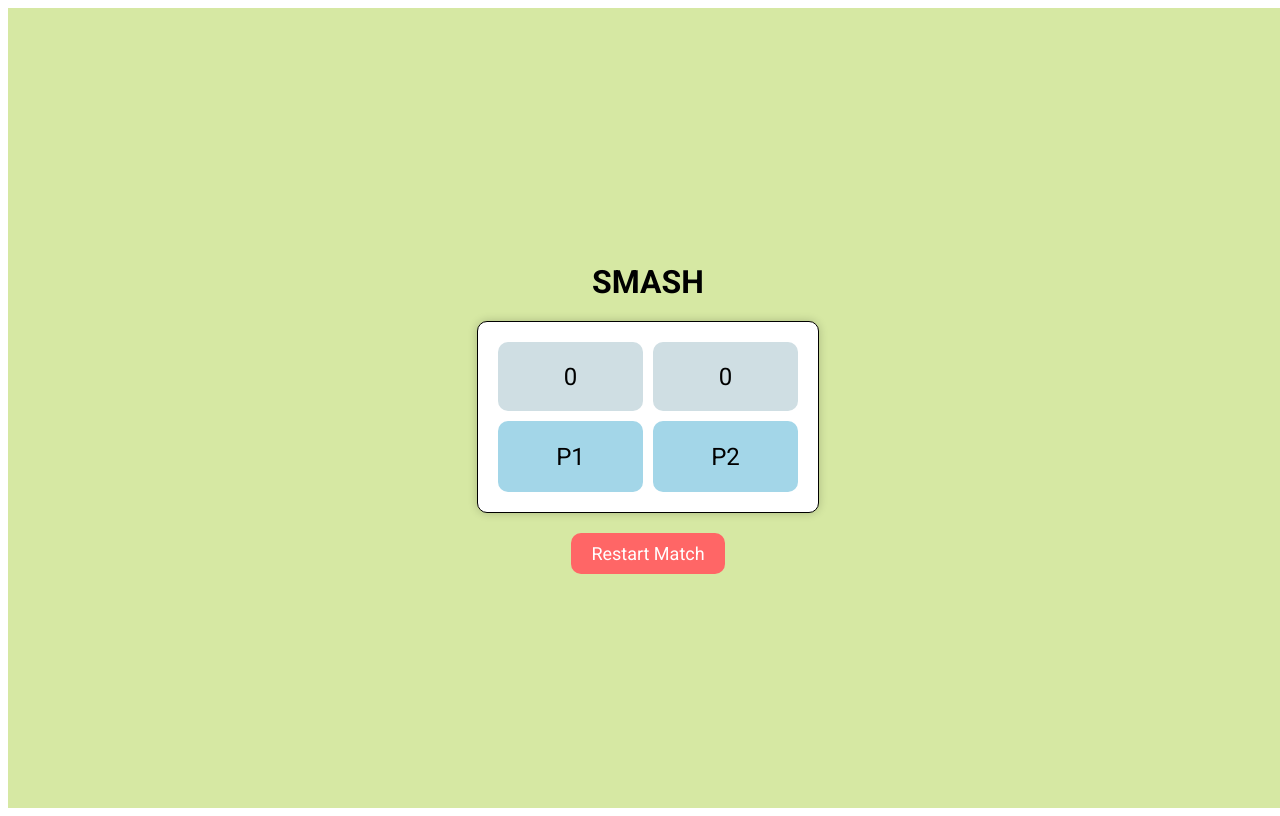
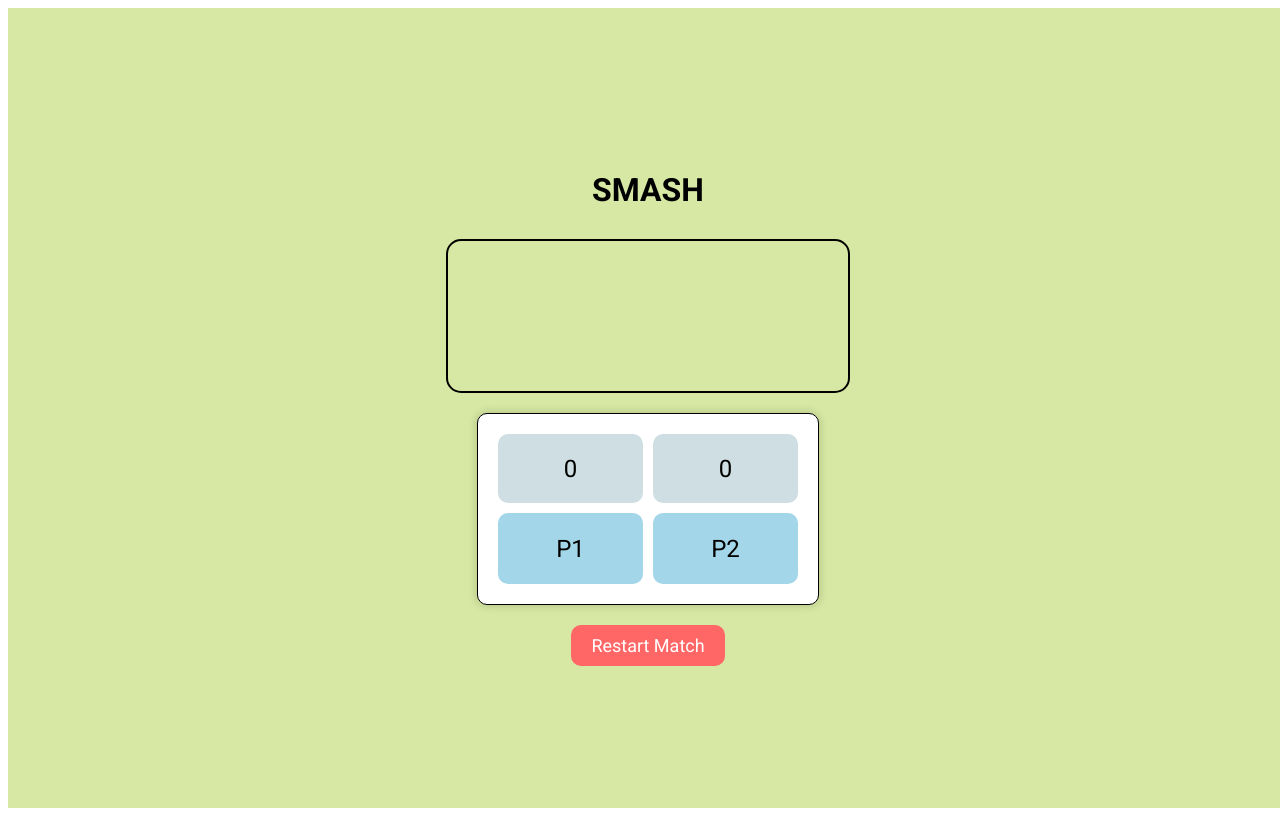
Before and after one commit to bcmfranco/smash, a Nuxt app: page / in a window 1280 px wide. Built offline with nearby package versions, Linux system fonts and the light colour scheme.

Commit message:
change layout

```diff
--- a/src/pages/index.vue
+++ b/src/pages/index.vue
@@ -1,6 +1,10 @@
 <template>
   <div id="container">
     <h1>SMASH</h1>
+
+    <div id="court">
+      <div id="mensenger">{{ fading_msg }}</div>
+    </div>
 
     <div id="controlers">
       <div class="points">{{ points.player_1 }}</div>
@@ -25,7 +29,8 @@ export default {
       points: {
         player_1: 0,
         player_2: 0,
-      }
+      },
+      fading_msg: null,
     }
   },
   methods: {
@@ -39,13 +44,13 @@ export default {
         this.player_active = 2;
         const diceValue = this.rollDice();
 
-        console.log("Viene con", this.energy);
+        this.fading_msg = "Viene con "+this.energy;
 
         if(diceValue - this.energy > 0){
           this.energy = diceValue - this.energy;
-          console.log("y se golpea con", diceValue, "queda con", this.energy);
+          this.fading_msg += " y se golpea con "+diceValue+" queda con "+this.energy;
         } else {
-          console.log("y se intentó golpear con", diceValue, "FAIL");
+          this.fading_msg += " y se intentó golpear con"+diceValue+" FAIL";
           this.missPoint();
           this.wonPoint(2);
           console.log(this.points);
@@ -57,13 +62,13 @@ export default {
       this.player_active = 1;
       const diceValue = this.rollDice();
 
-      console.log("Viene con", this.energy);
+      this.fading_msg = "Viene con "+this.energy;
 
       if(diceValue - this.energy > 0){
           this.energy = diceValue - this.energy;
-        console.log("y se golpea con", diceValue, "queda con", this.energy);
+          this.fading_msg += " y se golpea con "+diceValue+" queda con "+this.energy;
       } else {
-        console.log("y se intentó golpear con", diceValue, "FAIL");
+        this.fading_msg += " y se intentó golpear con"+diceValue+"FAIL";
         this.missPoint();
         this.wonPoint(1);
         console.log(this.points);
@@ -187,4 +192,16 @@ h1 {
 #restart_btn:hover {
   background-color: #ff3333; /* Color rojo más oscuro al pasar el ratón */
 }
+
+#court{
+  border: 2px solid black;
+  width: 400px;
+  height: 150px;
+  margin: 10px auto 20px auto;
+  border-radius: 15px;
+  display: grid;
+  justify-items: center;
+  align-items: center;
+}
+
 </style>
```
